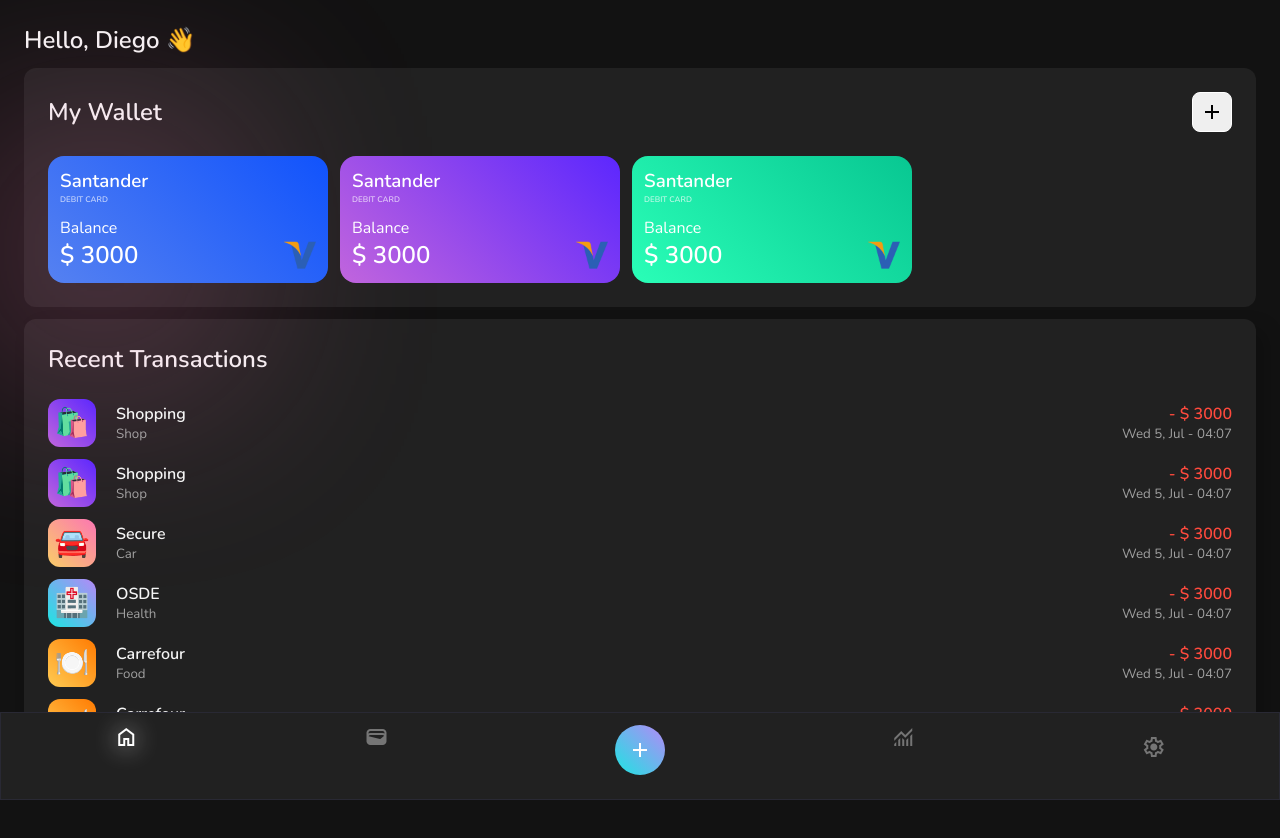
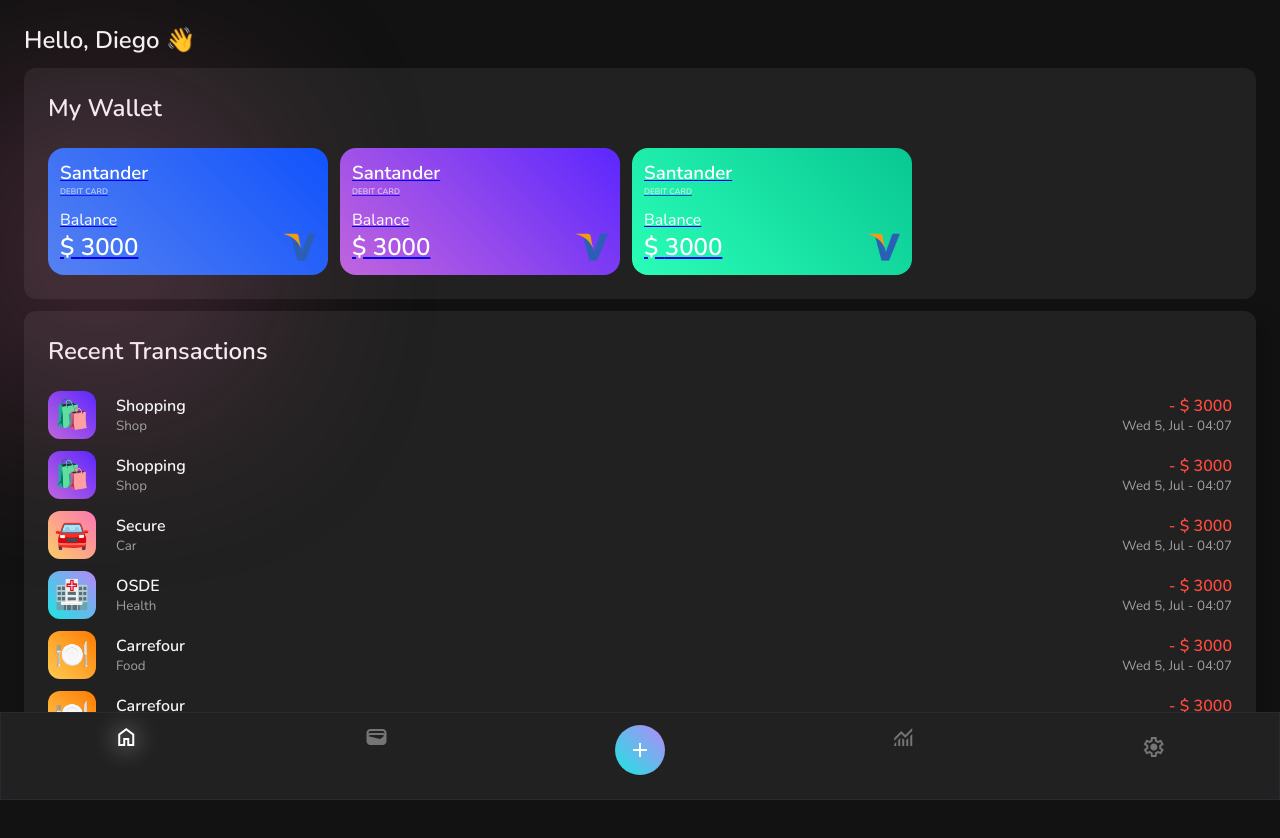
Before and after one commit to diemedina/finance-ui-old, a React (Vite) app: page /dashboard in a window 1280 px wide. Shown: the top 838 px of the page. Built offline with nearby package versions, Linux system fonts and the light colour scheme.

Commit message:
Use localstorage

```diff
--- a/src/App.jsx
+++ b/src/App.jsx
@@ -12,7 +12,7 @@
       <Notifications />
       <Route path="/" component={Login} />
       <Route path="/dashboard" component={Dashboard} />
-      <Route path="/wallet" component={Wallet} />
+      <Route path="/wallet/:id" component={Wallet} />
       <Route path="/monitoring" component={Monitoring} />
       <Navbar />
     </>
--- a/src/components/CreditCard/CreditCard.jsx
+++ b/src/components/CreditCard/CreditCard.jsx
@@ -3,6 +3,7 @@
 import MasterCard from 'src/assets/mastercard.png';
 import AmericanExpress from 'src/assets/americanexpress.png';
 import { useTranslation } from 'react-i18next';
+import { Link } from "wouter"
 import './creditCard.scss';
 
 const IMAGE_SRC = {
@@ -15,7 +16,8 @@
   const { t } = useTranslation();
 
   return (
-    <div className={card.color + " " + size + " credit-card"} key={card.id}>
+    <Link href={`/wallet/${card.id}`}>
+      <div className={`${card.color} ${size} credit-card`} key={card.id}>
         <h3>
           {card.description} <small>{card.type}</small>
         </h3>
@@ -27,5 +29,6 @@
           <img src={IMAGE_SRC[card.entity]} alt={card.entity}></img>
         </div>
       </div>
+    </Link>
   );
 };
--- a/src/components/Dashboard/Transactions/Transactions.jsx
+++ /dev/null
@@ -1,58 +0,0 @@
-import React, { useState } from 'react';
-import { useTranslation } from 'react-i18next';
-import { useModal } from 'src/hooks/useModal';
-import { Transaction } from 'src/components/Transaction/Transaction';
-import moment from 'moment';
-import MockTransaction from 'src/mocks/transactions';
-import MockCategories from 'src/mocks/categories';
-import Modal from 'src/components/Modal/Modal';
-import './transactions.scss';
-
-export default function Transactions() {
-  const { t } = useTranslation();
-  const [transactions, setTransaction] = useState(MockTransaction);
-
-  const [isOpenDetail, openModalDetail, closeModalDetail] = useModal();
-  const [transactionDetail, setTransactionDetail] = useState();
-
-  function viewDetail(transaction) {
-    setTransactionDetail(transaction);
-    openModalDetail();
-  }
-
-  return (
-    <>
-      <section className='dashboard__transaction'>
-        <div className='dashboard__transaction__header'>
-          <h2>{t('dashboard.recent_transactions')}</h2>
-        </div>
-        <ul className='dashboard__transaction__list'>
-          {
-            transactions.map(item => {
-              return (
-                <Transaction key={item.id} transaction={item} />
-              )
-            })
-          }
-        </ul>
-      </section>
-
-      { isOpenDetail &&
-      <Modal title='Detail transaction' closeModal={() => closeModalDetail()}>
-        <div key={transactionDetail.id} className='dashboard__transaction__list__item animate__animated animate__fadeIn'>
-          <div className={MockCategories[transactionDetail.type].class + ' icon'}>{MockCategories[transactionDetail.type].icon}</div>
-          <div className='dashboard__transaction__list__item__detail'>
-            <strong>{transactionDetail.description}</strong>
-            <small>{MockCategories[transactionDetail.type].title}</small>
-          </div>
-          <div className='dashboard__transaction__list__item__price'>
-            <strong>- $ {transactionDetail.total}</strong>
-            <small>{moment(transactionDetail.date).format('ddd D, MMM - HH:mm')}</small>
-          </div>
-        </div>
-      </Modal>
-      }
-
-    </>
-  )
-}
--- a/src/components/Dashboard/Transactions/transactions.scss
+++ /dev/null
@@ -1,36 +0,0 @@
-@import 'src/styles/variables';
-
-.dashboard__transaction {
-  margin: 12px auto;
-  padding: 24px;
-  border-radius: 12px;
-  background-color: $dark-800;
-  box-shadow: 10px 10px 20px rgba(0, 0, 0, 0.2);
-
-  &__header {
-    display: flex;
-    justify-content: space-between;
-    align-items: center;
-    gap: 24px;
-
-    button {
-      border: 1px solid white;
-      color: black;
-      border-radius: 8px;
-      height: 40px;
-      width: 40px;
-      display: flex;
-      justify-content: center;
-      align-items: center;
-    }
-  }
-
-  &__list {
-    list-style: none;
-    margin-top: 24px;
-    display: flex;
-    flex-direction: column;
-    gap: 12px;
-  }
-
-}
--- a/src/components/Dashboard/Wallet/Wallet.jsx
+++ b/src/components/Dashboard/Wallet/Wallet.jsx
@@ -3,15 +3,15 @@
 import { v4 as uuid } from 'uuid';
 import { useForm } from 'react-hook-form';
 import { useModal } from 'src/hooks/useModal';
-import MockWallet from 'src/mocks/wallet';
 import Modal from 'src/components/Modal/Modal';
 import { CreditCard } from '../../CreditCard/CreditCard';
 import { useTranslation } from 'react-i18next';
+import localDB from 'src/localStorage/main';
 import './wallet.scss';
 
 export default function Wallet() {
   const { register, handleSubmit, reset } = useForm();
-  const [wallet, setWallet] = useState(MockWallet);
+  const [wallet, setWallet] = useState([]);
   const [isOpen, openModal, closeModal] = useModal();
   const {addNotification} = useNotificationsStore();
   const [modelColor, setModelColor] = useState('background-1');
@@ -42,6 +42,8 @@
   }
 
   useEffect(() => {
+    setWallet(localDB.getWallet())
+
     setModelColor('background-1');
     reset({
       description: "",
@@ -49,16 +51,13 @@
       entity: "VISA",
       balance: ""
     })
-  }, [isOpen]);
+  }, []);
 
   return (
     <>
       <section className='dashboard__wallet'>
         <div className="dashboard__wallet__header">
           <h2>{t('dashboard.my_wallet')}</h2>
-          <button onClick={() => openModal()}>
-            <i className="material-symbols-outlined">add</i>
-          </button>
         </div>
         <div className='dashboard__wallet__list'>
           {
--- /dev/null
+++ b/src/localStorage/main.js
@@ -0,0 +1,34 @@
+import MockWallet from 'src/mocks/wallet';
+import MockTransactions from 'src/mocks/transactions';
+const DB_NAME = 'finance';
+
+const serviceLocalStorage = {
+  get: (key) => JSON.parse(localStorage.getItem(`${DB_NAME}_${key}`)),
+  set: (key, data) => localStorage.setItem(`${DB_NAME}_${key}`, JSON.stringify(data))
+}
+
+const localDB = {
+  getWallet() {
+    const wallet = serviceLocalStorage.get('wallet')
+    if (!wallet) serviceLocalStorage.set('wallet', MockWallet);
+
+    return serviceLocalStorage.get('wallet');
+  },
+  addCardInWallet(card) {
+    const wallet = this.getWallet();
+    serviceLocalStorage.set('wallet', [...wallet].push(card))
+  },
+  getTransactions() {
+    const transactions = serviceLocalStorage.get('transactions');
+    if (!transactions) serviceLocalStorage.set('transactions', MockTransactions);
+
+    return serviceLocalStorage.get('transactions');
+  },
+  addTransaction(transaction) {
+    let transactions = this.getTransactions();
+    transactions.push(transaction);
+    serviceLocalStorage.set('transactions', transactions);
+  }
+}
+
+export default localDB;
--- a/src/pages/Dashboard/Dashboard.jsx
+++ b/src/pages/Dashboard/Dashboard.jsx
@@ -1,17 +1,37 @@
-import React from 'react';
-import Transactions from 'src/components/Dashboard/Transactions/Transactions';
+import React, { useEffect, useState } from 'react';
+import { Transaction } from 'src/components/Transaction/Transaction';
+import { useTranslation } from 'react-i18next';
+import localDB from 'src/localStorage/main';
 import Wallet from 'src/components/Dashboard/Wallet/Wallet';
-import { useTranslation } from 'react-i18next';
 import "./dashboard.scss";
 
 export const Dashboard = () => {
   const { t } = useTranslation();
+  const [transactions, setTransaction] = useState([]);
+
+  useEffect(() => {
+    setTransaction(localDB.getTransactions())
+  }, [])
+
   return (
     <div className='dashboard'>
       <h2>{t('dashboard.hello')}, Diego 👋</h2>
 
       <Wallet />
-      <Transactions />
+      <section className='dashboard__transaction'>
+        <div className='dashboard__transaction__header'>
+          <h2>{t('dashboard.recent_transactions')}</h2>
+        </div>
+        <ul className='dashboard__transaction__list'>
+          {
+            transactions.map(item => {
+              return (
+                <Transaction key={item.id} transaction={item} />
+              )
+            })
+          }
+        </ul>
+      </section>
     </div>
   )
 }
--- a/src/pages/Dashboard/dashboard.scss
+++ b/src/pages/Dashboard/dashboard.scss
@@ -1,34 +1,42 @@
+@import 'src/styles/variables';
+
 .dashboard {
-    padding: 0 24px;
-    width: 100vw;
-    margin-top: 24px;
-    margin-bottom: 100px;
+  padding: 0 24px;
+  width: 100vw;
+  margin-top: 24px;
+  margin-bottom: 100px;
 
-    &__balance {
-        width: 100%;
-        display: flex;
-        flex-direction: column;
-        margin: 12px auto;
-        gap: 12px;
-        background: #212121;
-        padding: 24px;
-        border-radius: 12px;
+  &__transaction {
+    margin: 12px auto;
+    padding: 24px;
+    border-radius: 12px;
+    background-color: $dark-800;
+    box-shadow: 10px 10px 20px rgba(0, 0, 0, 0.2);
 
-        &__container {
-            display: flex;
-            justify-content: space-between;
-            gap: 8px;
-            text-align: center;
+    &__header {
+      display: flex;
+      justify-content: space-between;
+      align-items: center;
+      gap: 24px;
 
-            h3 {
-                font-weight: lighter;
-                opacity: .6;
-            }
+      button {
+      border: 1px solid white;
+      color: black;
+      border-radius: 8px;
+      height: 40px;
+      width: 40px;
+      display: flex;
+      justify-content: center;
+      align-items: center;
+      }
+    }
 
-            small {
-                font-weight: lighter;
-                opacity: .4;
-            }
-        }
+    &__list {
+      list-style: none;
+      margin-top: 24px;
+      display: flex;
+      flex-direction: column;
+      gap: 12px;
     }
+  }
 }
--- a/src/pages/Wallet/Wallet.jsx
+++ b/src/pages/Wallet/Wallet.jsx
@@ -1,26 +1,33 @@
-import React, { useState } from "react";
+import React, { useState, useEffect } from "react";
 import { Swiper, SwiperSlide } from 'swiper/react';
 import { useTranslation } from "react-i18next";
 import { EffectCards } from 'swiper/modules';
 import { Transaction } from 'src/components/Transaction/Transaction';
 import { CreditCard } from "src/components/CreditCard/CreditCard";
+import { useRoute } from "wouter";
+import localDB from 'src/localStorage/main';
 import MockTransaction from 'src/mocks/transactions';
-import MockWallet from 'src/mocks/wallet';
 import "./wallet.scss";
 import 'swiper/css';
 import 'swiper/css/effect-cards';
 
 export const Wallet = () => {
   const { t } = useTranslation();
-  const [wallet] = useState(MockWallet);
-  const [transactions, setTransaction] = useState(MockTransaction);
+  const [wallet, setWallet] = useState([]);
+  const [transactions] = useState(MockTransaction);
+  const [_, params] = useRoute("/wallet/:id");
+
+  useEffect(() => {
+    setWallet(localDB.getWallet())
+    console.log(params);
+  },[])
 
   return (
     <div className="wallet">
       <h2>{t("wallet.title")}</h2>
 
       <div className="wallet__list">
-        <Swiper modules={[EffectCards]} effect="cards">
+        <Swiper modules={[EffectCards]} effect="cards" initialSlide={params.id}>
           {
             wallet.map(card => {
               return (
```
Also changed, not shown: src/components/Modal/AddTransaction/AddTransaction.jsx (+4 -6 lines), src/components/Transaction/Transaction.jsx (+24 -2 lines). Lines whose indentation alone changed are shown as unchanged.
